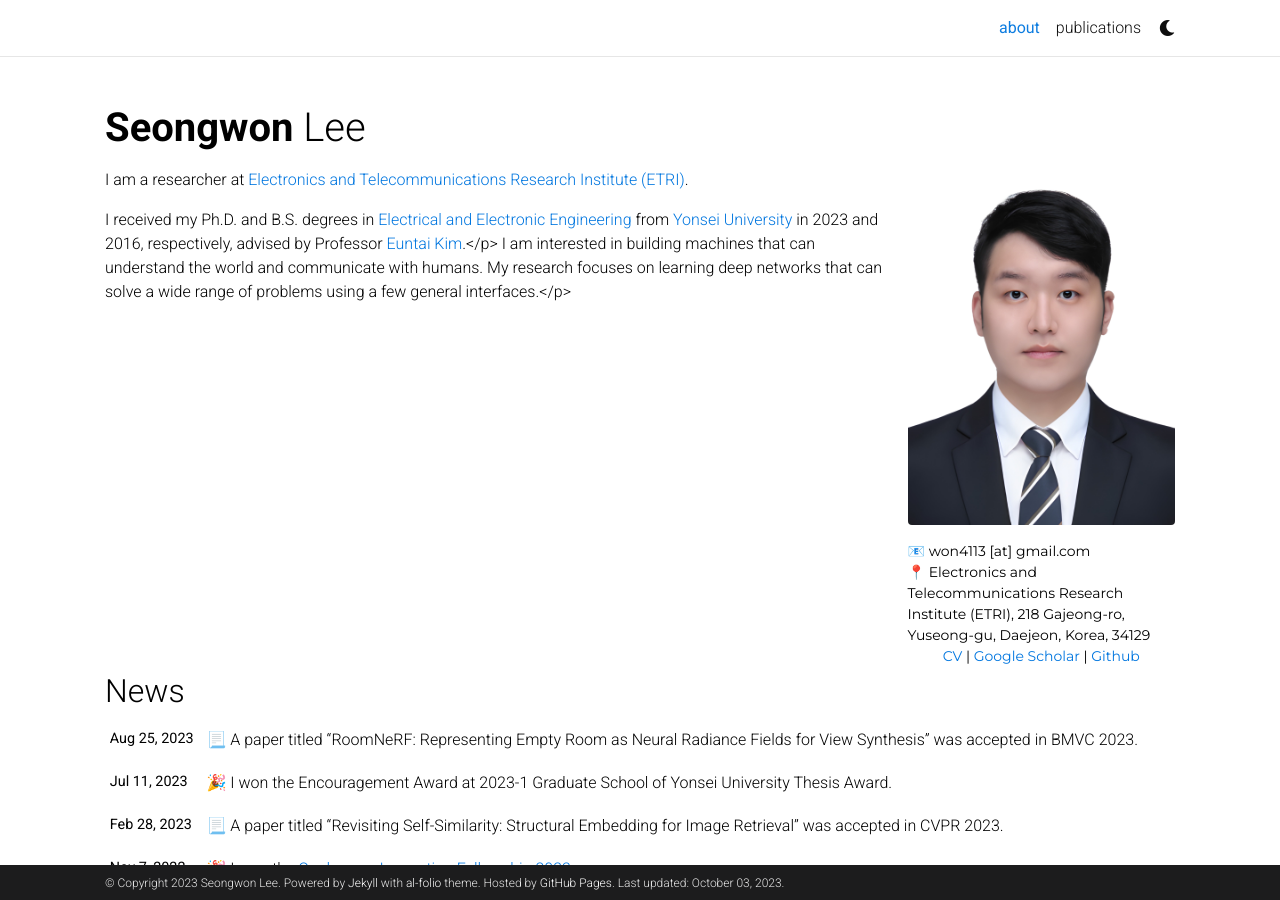
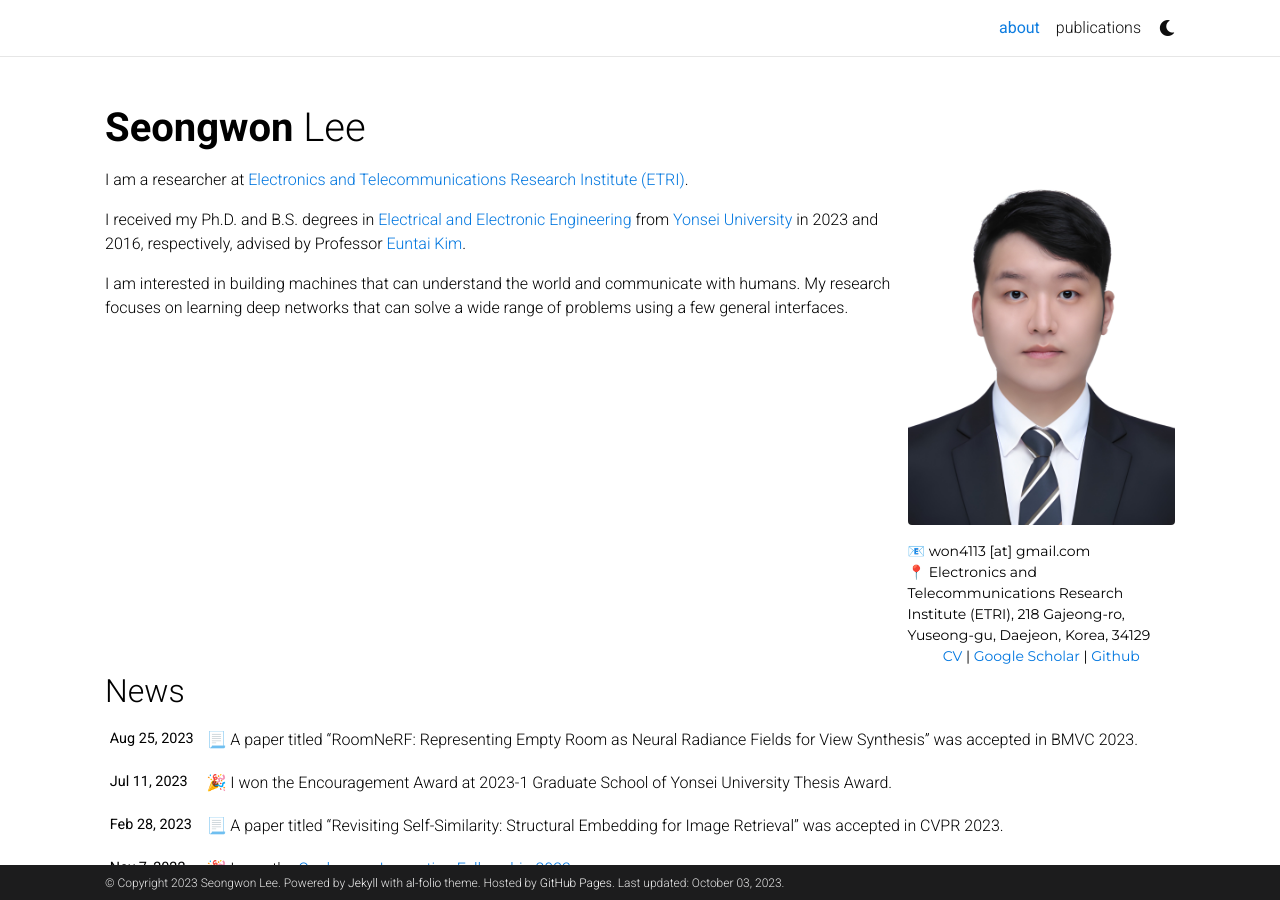
Before and after one commit to sungonce/sungonce.github.io.old, a Jekyll site: the page built from _pages/about.md, in a window 1280 px wide and 900 px high. Built offline with Jekyll 4.4.1, drawn with Linux system fonts in a browser that asks for light colours; full-size pictures stand in for the smaller copies a plugin makes; comment, search, counter and statistics services are not loaded; a style sheet for code colours, icons or effects is not loaded.

```diff
--- a/_pages/about.md
+++ b/_pages/about.md
@@ -22,5 +22,5 @@ social: true  # includes social icons at the bottom of the page
 ---
 
 <p>I am a researcher at <a href="https://www.etri.re.kr">Electronics and Telecommunications Research Institute (ETRI)</a>.</p>
-I received my Ph.D. and B.S. degrees in <a href="https://ee.yonsei.ac.kr/" target="_blank" rel="noopener">Electrical and Electronic Engineering</a> from <a href="https://yonsei.ac.kr/" target="_blank" rel="noopener">Yonsei University</a> in 2023 and 2016, respectively, advised by Professor <a href="https://cilab.yonsei.ac.kr">Euntai Kim</a>.</p>
-I am interested in building machines that can understand the world and communicate with humans. My research focuses on learning deep networks that can solve a wide range of problems using a few general interfaces.</p>
+<p>I received my Ph.D. and B.S. degrees in <a href="https://ee.yonsei.ac.kr/" target="_blank" rel="noopener">Electrical and Electronic Engineering</a> from <a href="https://yonsei.ac.kr/" target="_blank" rel="noopener">Yonsei University</a> in 2023 and 2016, respectively, advised by Professor <a href="https://cilab.yonsei.ac.kr">Euntai Kim</a>.</p>
+<p>I am interested in building machines that can understand the world and communicate with humans. My research focuses on learning deep networks that can solve a wide range of problems using a few general interfaces.</p>
```
